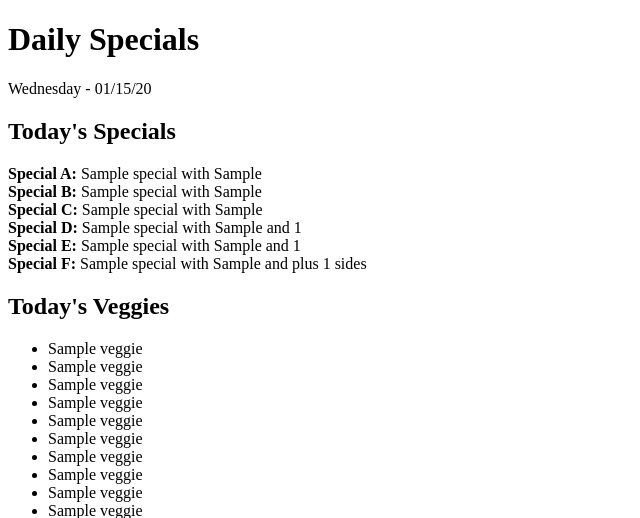
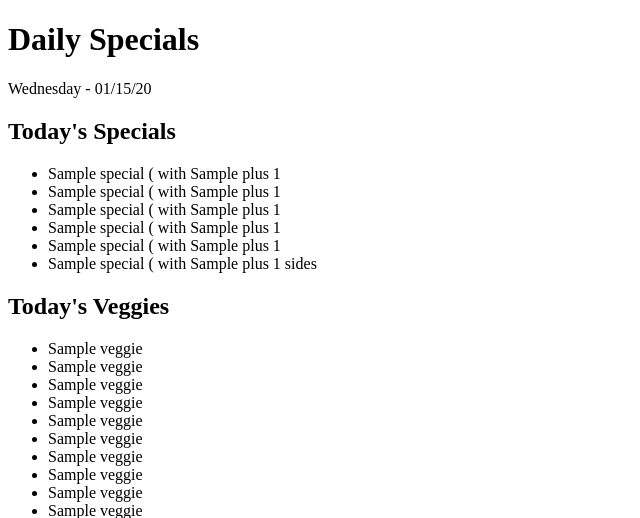
Before and after one commit to palmerlovett/hotstuff, a Django app: page /specials/ in a window 1280 px wide. Shown: the top 518 px of the page, without its empty margins (0-640 px from the left). Run offline with Django 5.2, Linux system fonts and the light colour scheme; tables that the repository leaves empty hold one stand-in row (values such as "Sample post"); some libraries are stand-ins or nearby versions.

Commit message:
Checkpoint before assistant change: Fix inconsistent indentation in specials page template
Replit-Commit-Author: Assistant

```diff
--- a/specials/templates/specials/index.html
+++ b/specials/templates/specials/index.html
@@ -9,22 +9,22 @@
 
     <div class="special-section">
       <h2>Today's Specials</h2>
+    <ul class="specials">
       {% for special in specials_list %}
-        <div class="special-item">
-          <strong>Special {{ special.letter }}:</strong> {{ special.special.name }}
-          {% if special.side %}
+        <li class="special-item">
+          {{ special.special.name }}
+
+        ({% if special.side %}
             with {{ special.side }}
-            {% if special.letter in 'DEF' %} and{% endif %}
+            plus
           {% endif %}
-          {% if special.letter in 'DEF' %}
-            {% if special.letter == 'F' %}plus {% endif %}
-            {{ special.special.number_of_sides }}
+          {{ special.special.number_of_sides }}
             {% if special.letter == 'F' %}sides{% endif %}
-          {% endif %}
-        </div>
+        </li>
       {% empty %}
         <p>No specials available today.</p>
       {% endfor %}
+    </ul>
     </div>
 
     <div class="special-section">
```
